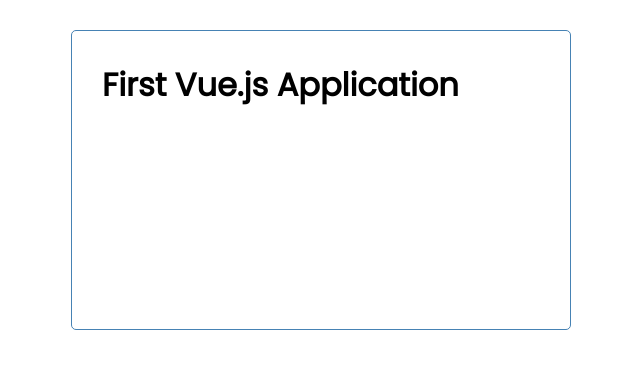
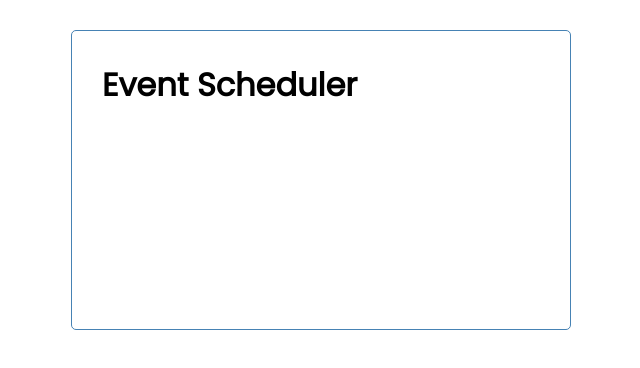
Before and after one commit to Abhay2412/EventScheduler, a Vue app in the folder event-scheduler/: page / in a window 1280 px wide. Shown: the top 368 px of the page, without its empty margins (319-959 px from the left). Built offline with nearby package versions, Linux system fonts and the light colour scheme.

Commit message:
Add in the header component with props for the title

```diff
--- a/event-scheduler/src/App.vue
+++ b/event-scheduler/src/App.vue
@@ -1,14 +1,15 @@
 <template>
   <div class="container">
-    <h1>First Vue.js Application</h1>
+    <Header title="Event Scheduler"/>
   </div>
 </template>
 
 <script>
-
+import Header from "./components/Header"
 export default {
   name: 'App',
   components: {
+    Header
   }
 }
 </script>
--- /dev/null
+++ b/event-scheduler/src/components/Header.vue
@@ -0,0 +1,23 @@
+<template>
+    <header>
+        <h1>{{ title }}</h1>
+    </header>
+</template>
+
+<script>
+export default {
+    name: "Header",
+    props: {
+        title: String,
+    }
+}
+</script>
+
+<style scoped>
+ header {
+    display: flex;
+    justify-content: space-between;
+    align-items: center;
+    margin-bottom: 20px;
+ }
+</style>
```
